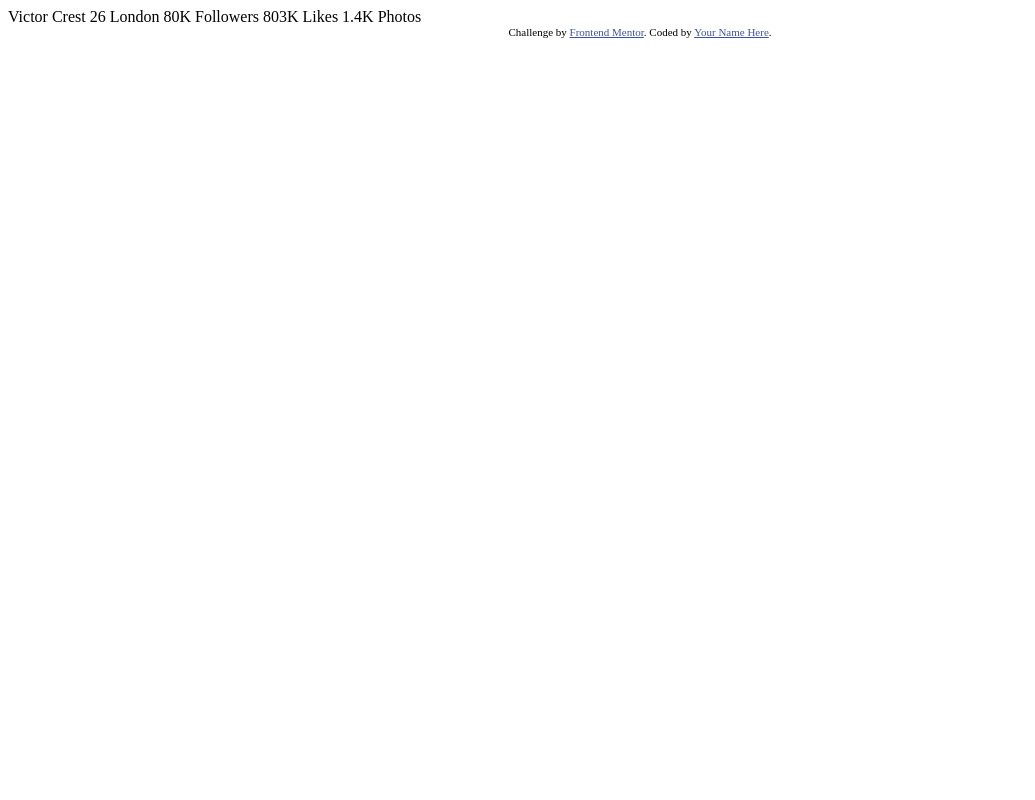
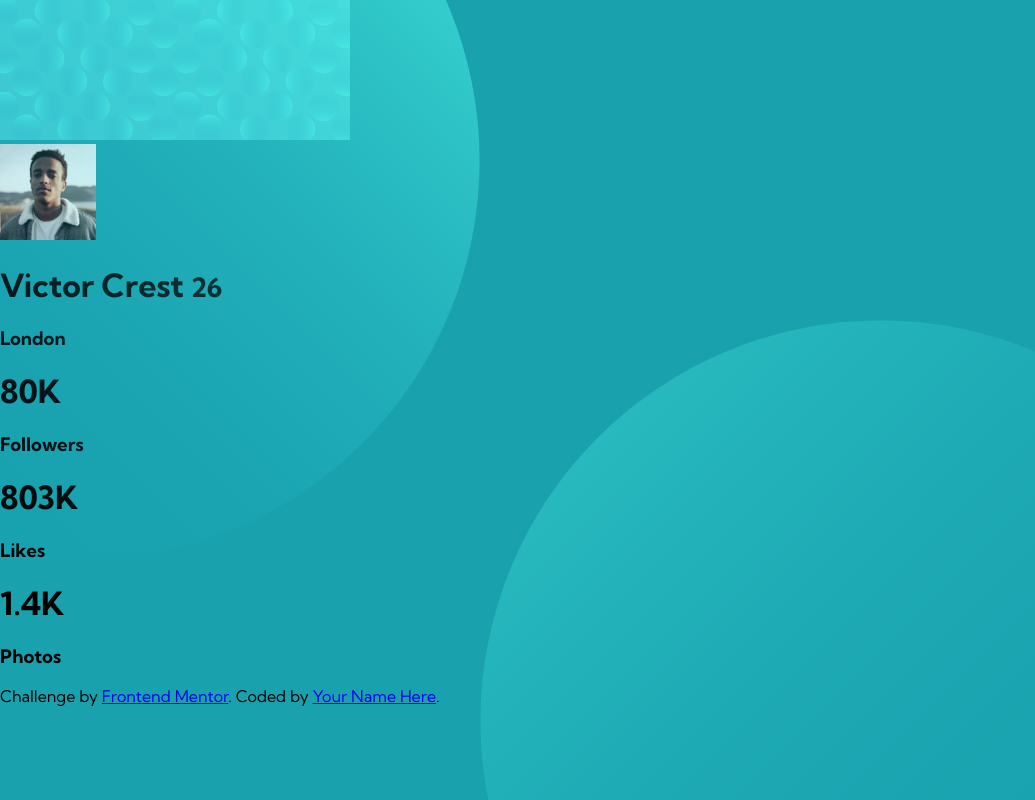
Before and after one commit to Yacine4coding/Profile-Card, a plain HTML site: page index.html in a window 1280 px wide. Shown: the whole page, without its empty margins (0-1035 px from the left). Drawn offline with Linux system fonts and the light colour scheme.

Commit message:
setup background finished

```diff
--- a/index.html
+++ b/index.html
@@ -8,25 +8,55 @@
 
   <title>Frontend Mentor | Profile card component</title>
 
-  <!-- Feel free to remove these styles or customise in your own stylesheet 👍 -->
-  <style>
-    .attribution { font-size: 11px; text-align: center; }
-    .attribution a { color: hsl(228, 45%, 44%); }
-  </style>
+
+  <link rel="stylesheet" href="style.css">
 </head>
 <body>
-  Victor Crest
-  26
-  London
+  <div class="bg-container">
+    <img src="./images/bg-pattern-top.svg" alt="">
+    <img src="./images/bg-pattern-bottom.svg" alt="">
+  </div>
+  <div class="container">
+    <div class="card-container">
+      <div class="bg-section">
+        <img src="./images/bg-pattern-card.svg" alt="bg card">
+      </div>
+      <div class="info-section">
+        <div class="pic-section">
+          <img src="./images/image-victor.jpg" alt="pic">
+        </div>
+        <div class="text-section">
+          <div class="prof-info">
+            <h1>Victor Crest <small>26</small></h1>
+            <h3>London</h3>
+          </div>
+          <div class="account-info">
+            <div class="follow">
+              <h1>80K</h1>
+              <h3>Followers</h3>
+            </div>
+            <div class="Likes">
+              <h1>803K</h1>
+              <h3>Likes</h3>
+            </div>
+            <div class="Photos">
+              <h1>1.4K</h1>
+              <h3>Photos</h3>
+            </div>
+          </div>
+        </div>
+      </div>
+    </div>
+  </div>
 
-  80K
-  Followers
 
-  803K
-  Likes
 
-  1.4K
-  Photos
+
+
+
+
+
+
   <div class="attribution">
     Challenge by <a href="https://www.frontendmentor.io?ref=challenge" target="_blank">Frontend Mentor</a>.
     Coded by <a href="#">Your Name Here</a>.
--- /dev/null
+++ b/style.css
@@ -0,0 +1,56 @@
+@import url('https://fonts.googleapis.com/css2?family=Kumbh+Sans:wght@100..900&display=swap');
+
+
+/* <weight>: Use a value from 100 to 900 */
+
+/*
+  font-family: "Kumbh Sans", sans-serif;
+
+  font-weight: <weight>;
+
+*/
+
+
+
+
+body{
+    font-family: "Kumbh Sans", sans-serif;
+    font-optical-sizing: auto;
+    font-style: normal;
+    font-variation-settings: "YOPQ" 300;
+    background-color:  hsl(185, 75%, 39%);
+    margin: 0;
+    padding: 0;
+}
+
+
+/* set background */
+
+.bg-container{
+    width: 100vw;
+    height: 100vh;
+    overflow: hidden;
+    position: absolute;
+}
+
+.bg-container >img{
+    width: 50rem;
+    position: absolute;
+
+}
+
+.bg-container > img:nth-child(1) {
+    right: 50em;
+    top: -15em;
+}
+
+.bg-container > img:nth-child(2) {
+    right: 0em;
+    top: 20em;
+}
+
+/* finish set background */
+
+.card-container{
+
+}
```
